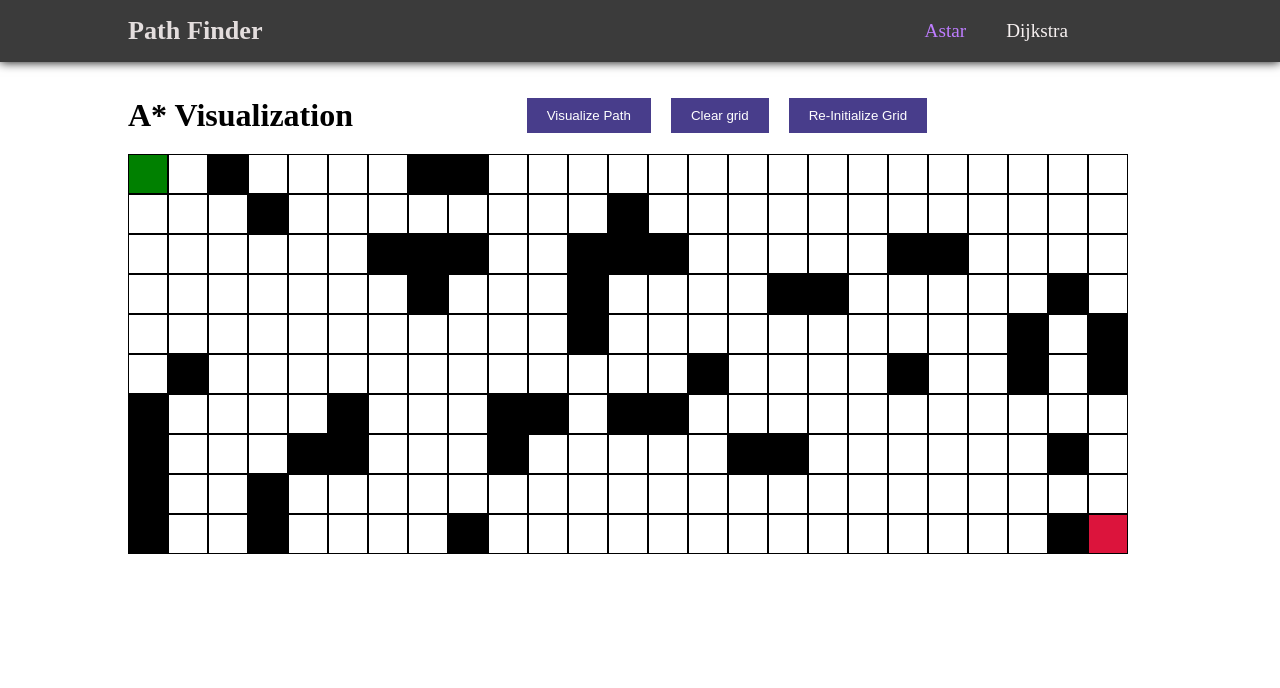
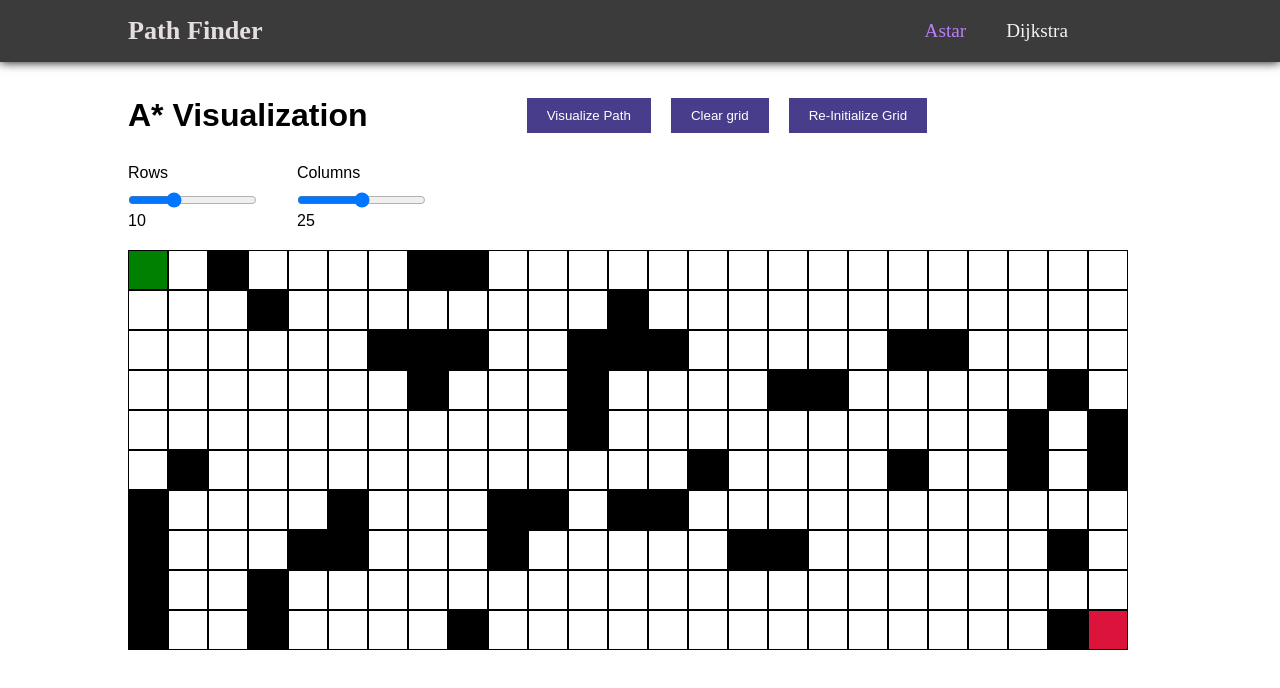
Before and after one commit to anthony-magana/PathFinder, a React (Create React App) app: page / in a window 1280 px wide. Shown: the top 688 px of the page. Built offline with nearby package versions, Linux system fonts and the light colour scheme.

Commit message:
added custom grid options for the user

```diff
--- a/src/components/Astar/AstarVisualizer.css
+++ b/src/components/Astar/AstarVisualizer.css
@@ -1,6 +1,7 @@
 .wrapper {
   max-width: 80%;
   margin: auto;
+  font-family: sans-serif;
 }
 
 .container {
@@ -50,3 +51,34 @@
   color: white;
   cursor: pointer;
 }
+
+.custom-grid-wrapper {
+  display: flex;
+  justify-content: flex-start;
+  flex-wrap: wrap;
+  align-items: center;
+  max-width: 80%;
+}
+
+.custom-rows {
+  margin-top: 10px;
+  margin-right: 40px;
+  margin-bottom: 20px;
+}
+
+.custom-cols {
+  margin-top: 10px;
+  margin-right: 20px;
+  margin-bottom: 20px;
+}
+
+.custom-rows-title {
+  font-weight: 500;
+  padding-bottom: 10px;
+  font-size: 1rem;
+}
+.custom-cols-title {
+  font-weight: 500;
+  padding-bottom: 10px;
+  font-size: 1rem;
+}
--- a/src/components/Astar/AstarVisualizer.jsx
+++ b/src/components/Astar/AstarVisualizer.jsx
@@ -3,23 +3,24 @@ import Astar from "./Astar";
 import Grid from "../Grid";
 import "./AstarVisualizer.css";
 
-const cols = 25;
-const rows = 10;
-
-const START_NODE_ROW = 0;
-const START_NODE_COL = 0;
-const END_NODE_ROW = rows - 1;
-const END_NODE_COL = cols - 1;
-
 function AstarVisualizer() {
   const [grid, setGrid] = useState([]);
   const [path, setPath] = useState([]);
   const [visitedNodes, setVisitedNodes] = useState([]);
+  const [gridRows, setGridRows] = useState(10);
+  const [gridCols, setGridCols] = useState(25);
+  const cols = gridCols;
+  const rows = gridRows;
+
+  const START_NODE_ROW = 0;
+  const START_NODE_COL = 0;
+  const END_NODE_ROW = rows - 1;
+  const END_NODE_COL = cols - 1;
 
   useEffect(() => {
     initializeGrid();
     // eslint-disable-next-line react-hooks/exhaustive-deps
-  }, []);
+  }, [gridRows, gridCols]);
 
   // creates Nodes for grid
   const initializeGrid = () => {
@@ -132,6 +133,13 @@ function AstarVisualizer() {
     initializeGrid();
   };
 
+  const updateRows = (e) => {
+    setGridRows(e.target.value);
+  };
+  const updateCols = (e) => {
+    setGridCols(e.target.value);
+  };
+
   return (
     <div className="wrapper">
       <div className="container">
@@ -146,6 +154,32 @@ function AstarVisualizer() {
           Re-Initialize Grid
         </button>
       </div>
+      <div className="custom-grid-wrapper">
+        <div className="custom-rows">
+          <p className="custom-rows-title">Rows</p>
+          <input
+            type="range"
+            min="5"
+            max="20"
+            value={gridRows}
+            onChange={updateRows}
+            step="1"
+          />
+          <p>{gridRows}</p>
+        </div>
+        <div className="custom-cols">
+          <p className="custom-cols-title">Columns</p>
+          <input
+            type="range"
+            min="5"
+            max="45"
+            value={gridCols}
+            onChange={updateCols}
+            step="5"
+          />
+          <p>{gridCols}</p>
+        </div>
+      </div>
       {/* gridwithNode */}
       <Grid grid={grid} />
     </div>
```
